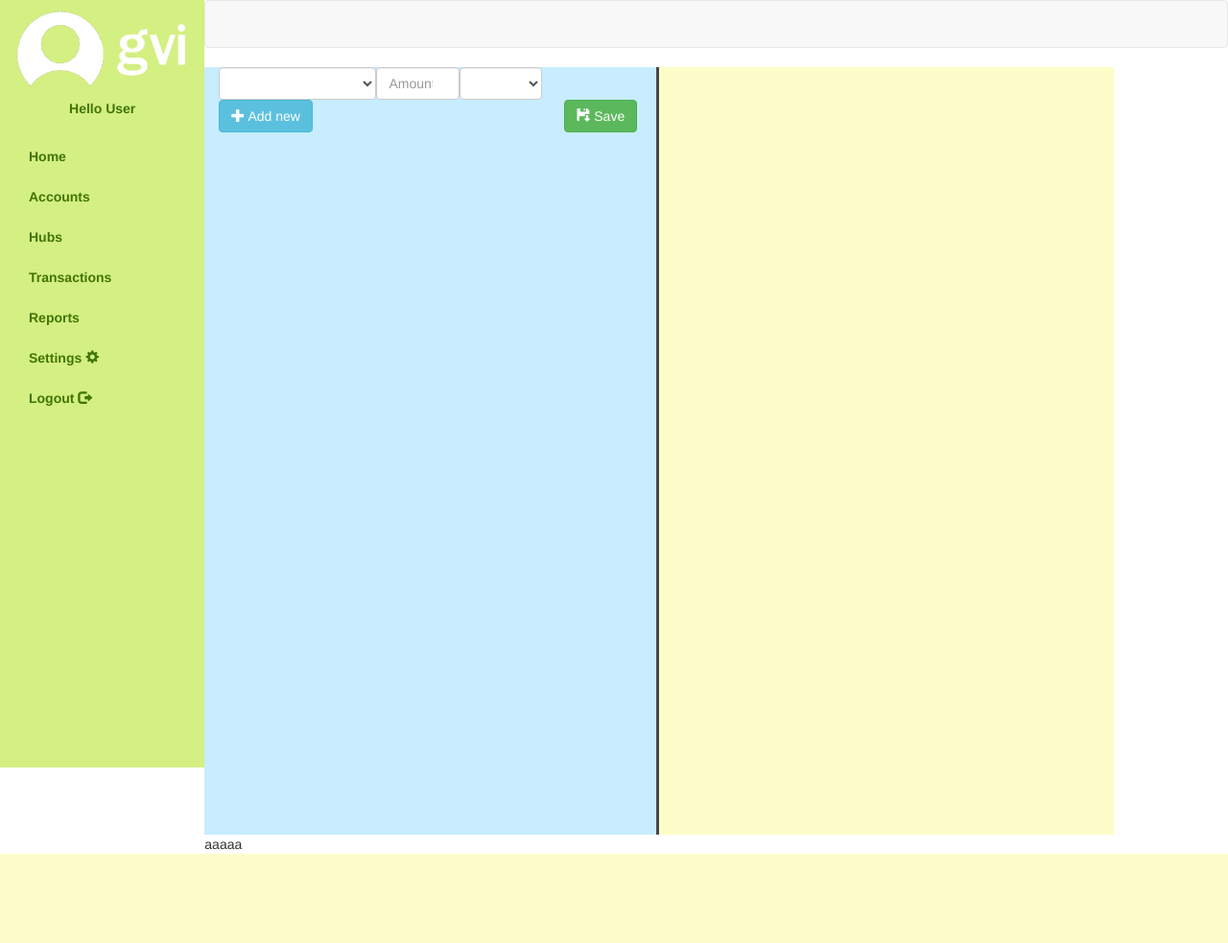
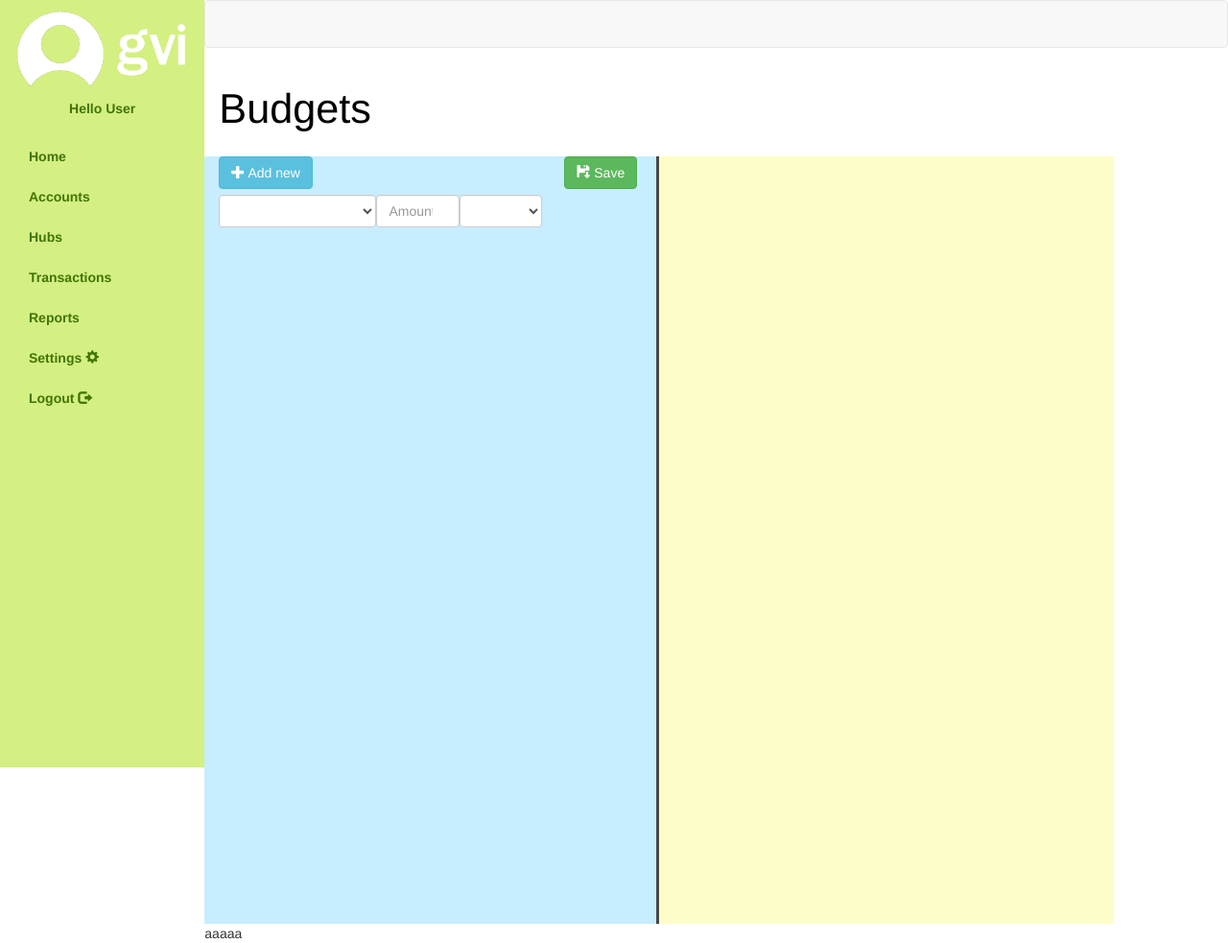
Before and after one commit to m1k3r/gvi-accounts, a Django app: page /budgets/ in a window 1280 px wide. Shown: the whole page at 96% size. Before the commit the page ends 890 px from the top, so only its background shows below. Run offline with Django 3.2, Linux system fonts and the light colour scheme; lists and menus that the app fills with data are empty; some libraries are stand-ins or nearby versions.

Commit message:
Makes layout improvements and removes styles from html

```diff
--- a/gvi/budgets/templates/budgets/dashboard.html
+++ b/gvi/budgets/templates/budgets/dashboard.html
@@ -8,39 +8,20 @@
 
 {% block content %}
     <div class="row col-xs-11">
+        <div class="row" id="hubname">
+            <h1>
+                <div id="budgets">Budgets</div>
+            </h1>
+        </div>
 
 
         <div class="col-xs-6" id="leftBudget">
-            <form method="post">
+            <form action="" method="post">
+                {% csrf_token %}
 
-                <div class="input_fields_wrap">
-                    <div class="row" id="budgetInitial">
-
-                        <div class="col-xs-5">
-                            <select class="form-control" id="category1" id="category2">
-                                {% for a in category %}
-                                    <option>{{ a.name }}</option>
-                                {% endfor %}
-                            </select>
-
-                        </div>
-                        <div class="col-xs-3">
-                            <input type="number" class="form-control" placeholder="Amount" style="margin-left:-30px">
-                        </div>
-                        <div class="col-xs-3">
-                            <select class="form-control" style="margin-left:-60px">
-                                {% for a in category %}
-                                    <option>{{ a.name }}</option>
-                                {% endfor %}
-                            </select>
-
-                        </div>
-                    </div>
-
-                </div>
                 <div class="row">
                     <div class="col-xs-6">
-                        <button class="btn btn-info add_field_button">
+                        <button class="btn btn-info add_field_button add-spacing">
                             <span class="glyphicon glyphicon-plus" aria-hidden="true"></span> Add new
                         </button>
 
@@ -53,6 +34,33 @@
                     </div>
 
                 </div>
+
+                <div class="input_fields_wrap">
+                    <div class="row add-spacing">
+
+                        <div class="col-xs-5">
+                            <select class="form-control" id="category1" name="category1">
+                                {% for a in category %}
+                                    <option>{{ a.name }}</option>
+                                {% endfor %}
+                            </select>
+
+                        </div>
+                        <div class="col-xs-3">
+                            <input type="number" id="amount1" name="amount1" class="form-control amount-offset" placeholder="Amount">
+                        </div>
+                        <div class="col-xs-3">
+                            <select class="form-control currency-offset" name="currency1" id="currency1">
+                                {% for a in currency %}
+                                    <option>{{ a.name }}</option>
+                                {% endfor %}
+                            </select>
+
+                        </div>
+                    </div>
+
+                </div>
+
             </form>
         </div>
         <div class="col-xs-6" id="rightBudget">
@@ -79,18 +87,18 @@
                 x++; //text box increment
                 $(wrapper).append('<div class="row" name="extra'+x+'" id="extra'+x+'">\
                         <div class="col-xs-5">\
-                            <select class="form-control">\
+                            <select class="form-control" id="category1" name="category1">\
                                 {% for a in category %}\
                                     <option>{{ a.name }}</option>\
                                 {% endfor %}\
                             </select>\
                         </div>\
                         <div class="col-xs-3">\
-                            <input type="number" class="form-control" placeholder="Amount" style="margin-left:-30px">\
+                            <input type="number" id="amount1" name="amount1" class="form-control amount-offset" placeholder="Amount">\
                         </div>\
                         <div class="col-xs-3">\
-                            <select class="form-control" style="margin-left:-60px">\
-                                {% for a in category %}\
+                            <select class="form-control currency-offset" name="currency1" id="currency1">\
+                                {% for a in currency %}\
                                     <option>{{ a.name }}</option>\
                                 {% endfor %}\
                             </select>\
```
